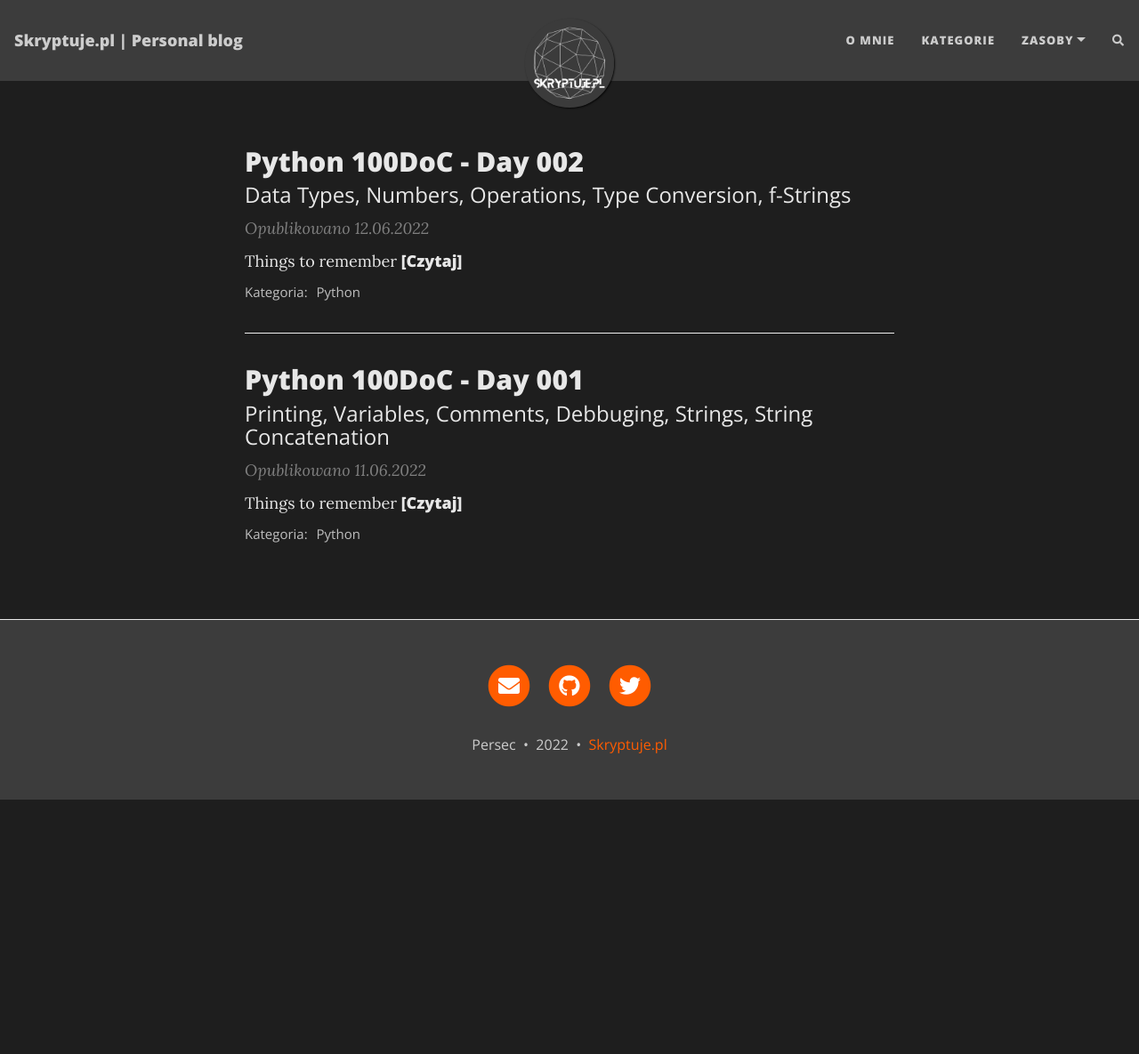
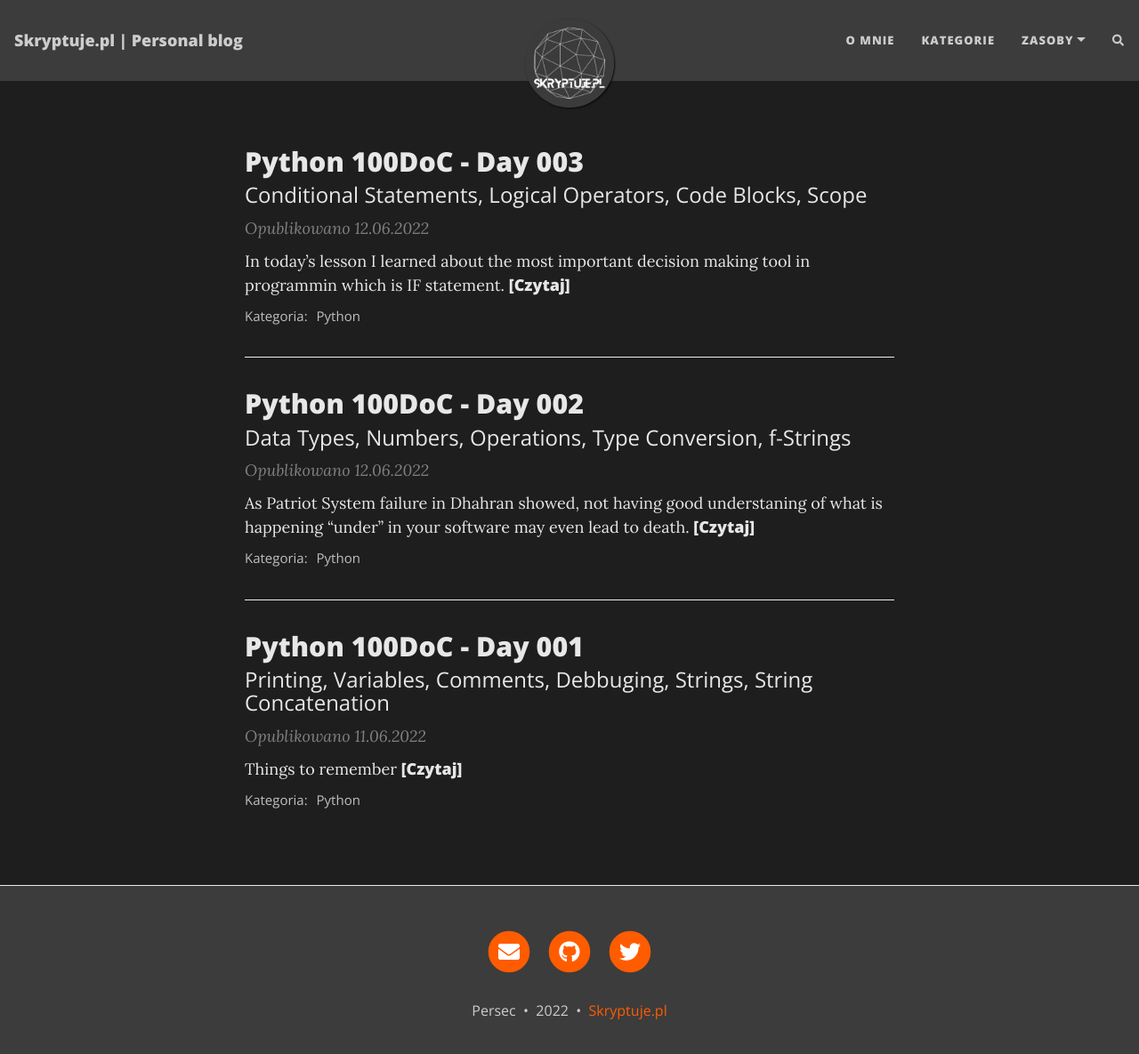
Before and after one commit to catpersec/skryptuje.pl, a Jekyll site: the page built from index.md, in a window 1280 px wide and 1198 px high. Shown: the top 1185 px of the window at 89% size. Built offline with Jekyll 4.4.1, drawn with Linux system fonts in a browser that asks for light colours; nearby versions of some CDN libraries; the list of posts is cut into pages by our own code; comment, search, counter and statistics services are not loaded; some of the changed lines change nothing that is shown.

Commit message:
Day 3 finished.

```diff
--- a/_posts/2022-06-12-100DoC-Day-002.md
+++ b/_posts/2022-06-12-100DoC-Day-002.md
@@ -6,6 +6,7 @@ tags: [Python]
 ---
 
 
+As [Patriot System failure in Dhahran]({{ site.url }}/assets/posts/2022-06-12-100DoC-003/ADA344865.pdf) showed, not having good understaning of what is happening "under" in your software may even lead to death.
 
 
 ### Things to remember
--- /dev/null
+++ b/_posts/2022-06-12-100DoC-Day-003.md
@@ -0,0 +1,160 @@
+---
+layout: post
+title: Python 100DoC - Day 003
+subtitle: Conditional Statements, Logical Operators, Code Blocks, Scope
+tags: [Python]
+---
+
+In today's lesson I learned about the most important decision making tool in programmin which is IF statement.
+
+
+
+&nbsp;
+### If statement
+
+The most crucial decision making tool in Python (or any other programming language) is **if statement**.
+
+<div class="image">
+    <a href="/assets/posts/2022-06-12-100DoC-003/1.png">
+        <img
+            src="/assets/posts/2022-06-12-100DoC-003/1.png"
+            alt="IF Statement"
+        >
+        <a href="https://www.toppr.com/guides/python-guide/tutorials/python-flow-control/if-elif-else/python-if-if-else-if-elif-else-and-nested-if-statement/">Source</a>
+    </a>
+</div>
+
+###### Example:
+{% highlight python %}
+# num = -4.5
+
+if num > 0:
+    print("Positive number")
+elif num == 0:
+    print("Zero")
+else:
+    print("Negative number")
+{% endhighlight %}
+
+
+&nbsp;
+#### Comparison operators
+
+Operators which are used if you want to compare a value with another value.
+
+<div class="image">
+    <a href="/assets/posts/2022-06-12-100DoC-003/2.png">
+        <img
+            src="/assets/posts/2022-06-12-100DoC-003/2.png"
+            alt="Comparison operators"
+        >
+        <a href="https://cdn.educba.com/academy/wp-content/uploads/2019/09/Python-Comparison-Operators-1.png">Source</a>
+    </a>
+</div>
+
+
+&nbsp;
+#### Nested if / else
+
+It is possible to use conditional statement in a manner as shown below
+
+<div class="image">
+    <a href="/assets/posts/2022-06-12-100DoC-003/3.png">
+        <img
+            src="/assets/posts/2022-06-12-100DoC-003/3.png"
+            alt="Comparison operators"
+        >
+        <a href="https://cdn.educba.com/academy/wp-content/uploads/2019/09/Python-Comparison-Operators-1.png">Source</a>
+    </a>
+</div>
+
+
+&nbsp;
+#### Logical operators
+
+Logical operators are used to connect more relational operations to form a complex expression called logical expression. A value obtained by evaluating a logical expression is always logical, i.e. either True or False.
+
+<div class="image">
+    <a href="/assets/posts/2022-06-12-100DoC-003/4.png">
+        <img
+            src="/assets/posts/2022-06-12-100DoC-003/4.png"
+            alt="Comparison operators"
+        >
+        <a href="https://www.devopsschool.com/blog/logical-operators-in-python/">Source</a>
+    </a>
+</div>
+
+
+
+&nbsp;
+### Modulo
+
+The modulo (or "modulus" or "mod") is the remainder after dividing one number by another.
+In Python performed using:
+
+> %
+
+
+&nbsp;
+### Other important functions
+
+#### Count(value)
+
+> The count() method returns the number of elements with the specified value.
+
+###### Example:
+{% highlight python %}
+# create a list
+numbers = [2, 3, 5, 2, 11, 2, 7]
+
+# check the count of 2
+count = numbers.count(2)
+
+print('Count of 2:', count)
+
+# Output: Count of 2: 3
+{% endhighlight %}
+
+
+#### Lower(string object)
+> The lower() method converts all uppercase characters in a string into lowercase characters and returns it.
+
+###### Example:
+{% highlight python %}
+message = 'PYTHON IS FUN'
+
+# convert message to lowercase
+print(message.lower())
+
+# Output: python is fun
+{% endhighlight %}
+
+
+
+&nbsp;
+### Complete code from the final project of the lesson
+
+Day 2 final project code.
+
+{% highlight python %}
+print("Welcome to Treasure Island.")
+print("Your mission is to find the treasure.")
+
+choice1 = input('You\'re at a cross road. Where do you want to go? Type "left" or "right" \n').lower()
+if choice1 == "left":
+  choice2 = input('You\'ve come to a lake. There is an island in the middle of the lake. Type "wait" to wait for a boat. Type "swim" to swim across. \n').lower()
+  if choice2 == "wait":
+    choice3 = input("You arrive at the island unharmed. There is a house with 3 doors. One red, one yellow and one blue. Which colour do you choose? \n").lower()
+    if choice3 == "red":
+      print("It's a room full of fire. Game Over.")
+    elif choice3 == "yellow":
+      print("You found the treasure! You Win!")
+    elif choice3 == "blue":
+      print("You enter a room of beasts. Game Over.")
+    else:
+      print("You chose a door that doesn't exist. Game Over.")
+  else:
+    print("You get attacked by an angry trout. Game Over.")
+else:
+  print("You fell into a hole. Game Over.")
+{% endhighlight %}
```
Also changed, not shown: assets/posts/2022-06-12-100DoC-003/1.png (added), assets/posts/2022-06-12-100DoC-003/2.png (added), assets/posts/2022-06-12-100DoC-003/3.png (added), assets/posts/2022-06-12-100DoC-003/4.png (added), 1 other file.
